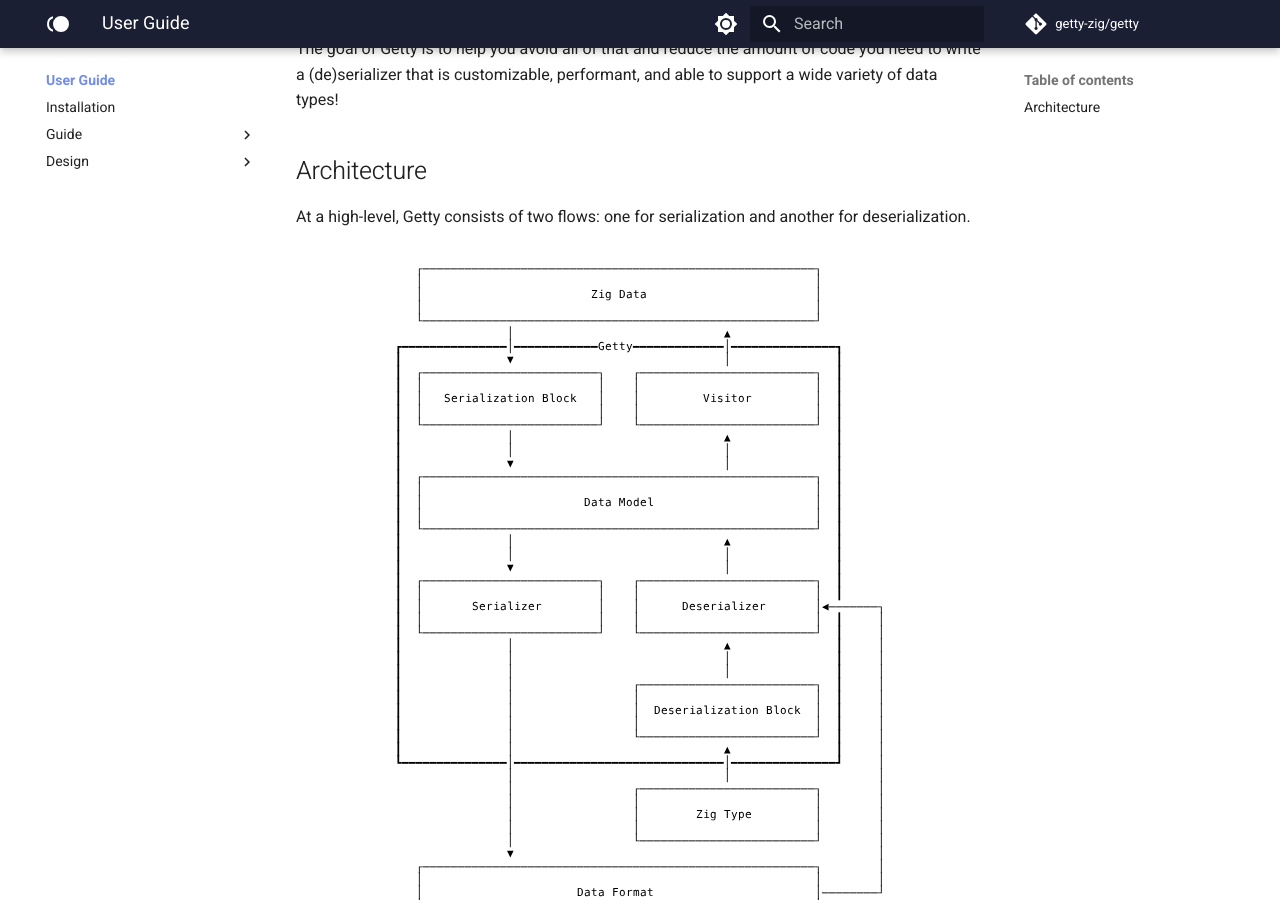
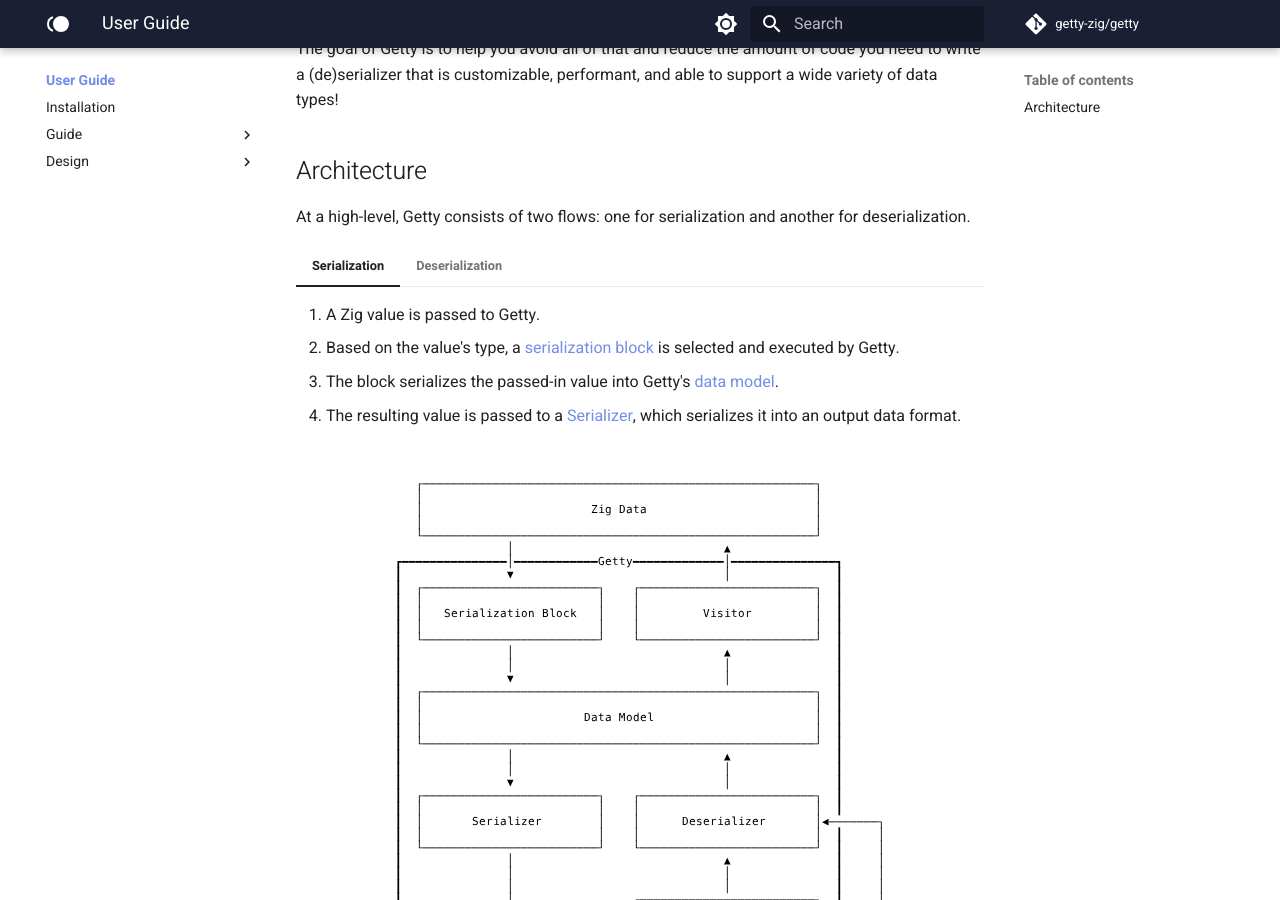
Before and after one commit to getty-zig/getty.so, an MkDocs documentation site: the page built from docs/user-guide/index.md, in a window 1280 px wide and 900 px high, scrolled down 309 px. Built offline with MkDocs 1.6.1 and Material for MkDocs 9.7.7, drawn with Linux system fonts in a browser that asks for light colours; comment, search, counter and statistics services are not loaded.

Commit message:
update user guide page

```diff
--- a/docs/user-guide/index.md
+++ b/docs/user-guide/index.md
@@ -15,13 +15,6 @@ able to support a wide variety of data types!
 
 At a high-level, Getty consists of two flows: one for serialization and another for deserialization.
 
-<figure markdown>
-
-![Architecture](/assets/images/architecture-light.svg#only-light)
-![Architecture](/assets/images/architecture-dark.svg#only-dark)
-
-</figure>
-
 === "Serialization"
 
     1. A Zig value is passed to Getty.
@@ -35,3 +28,10 @@ At a high-level, Getty consists of two flows: one for serialization and another
     2. Based on the type, a [deserialization block](/user-guide/design/blocks-and-tuples) is selected and executed by Getty.
     3. The block prompts a [Deserializer](https://docs.getty.so/#root;Deserializer) to deserialize its input data into Getty's [data model](/user-guide/design/data-models).
     4. The resulting value is passed to a [Visitor](https://docs.getty.so/#root;de.Visitor), which converts it into a Zig value of the initial type.
+
+<figure markdown>
+
+![Architecture](/assets/images/architecture-light.svg#only-light)
+![Architecture](/assets/images/architecture-dark.svg#only-dark)
+
+</figure>
```
